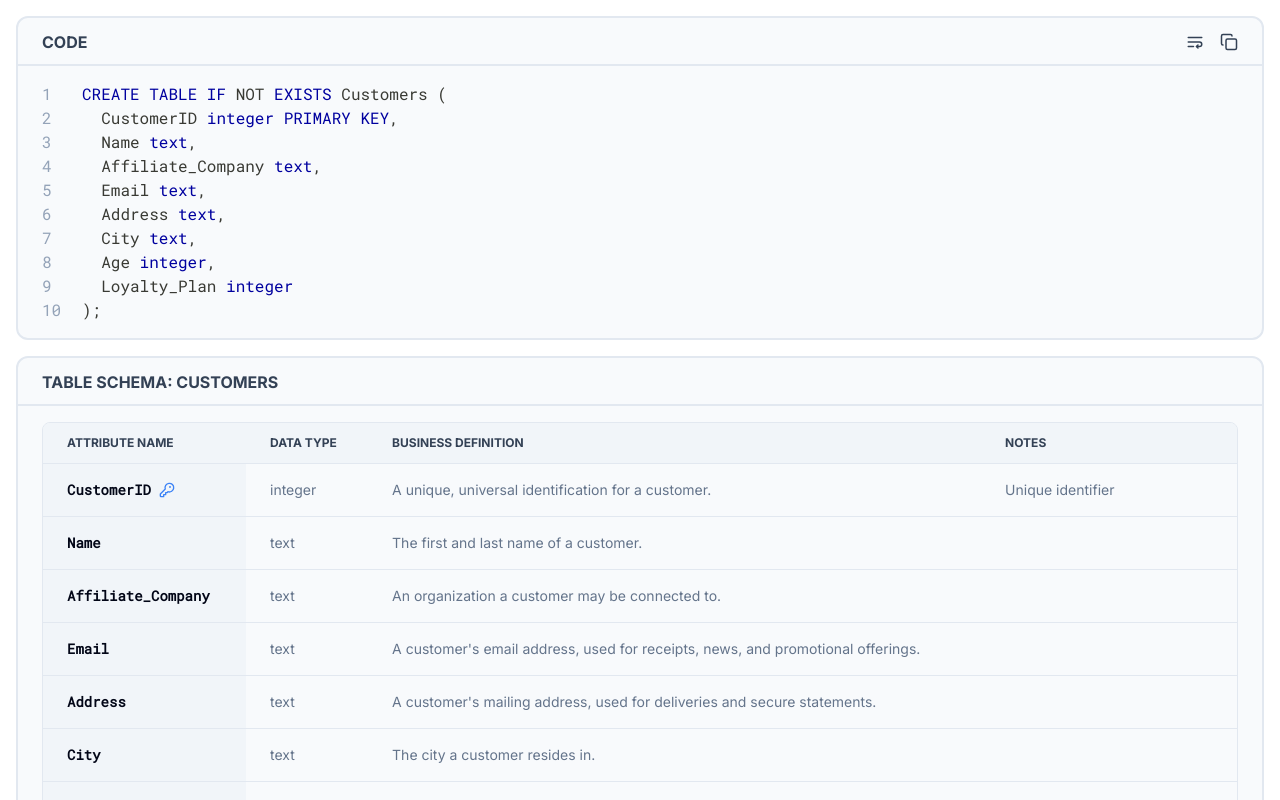
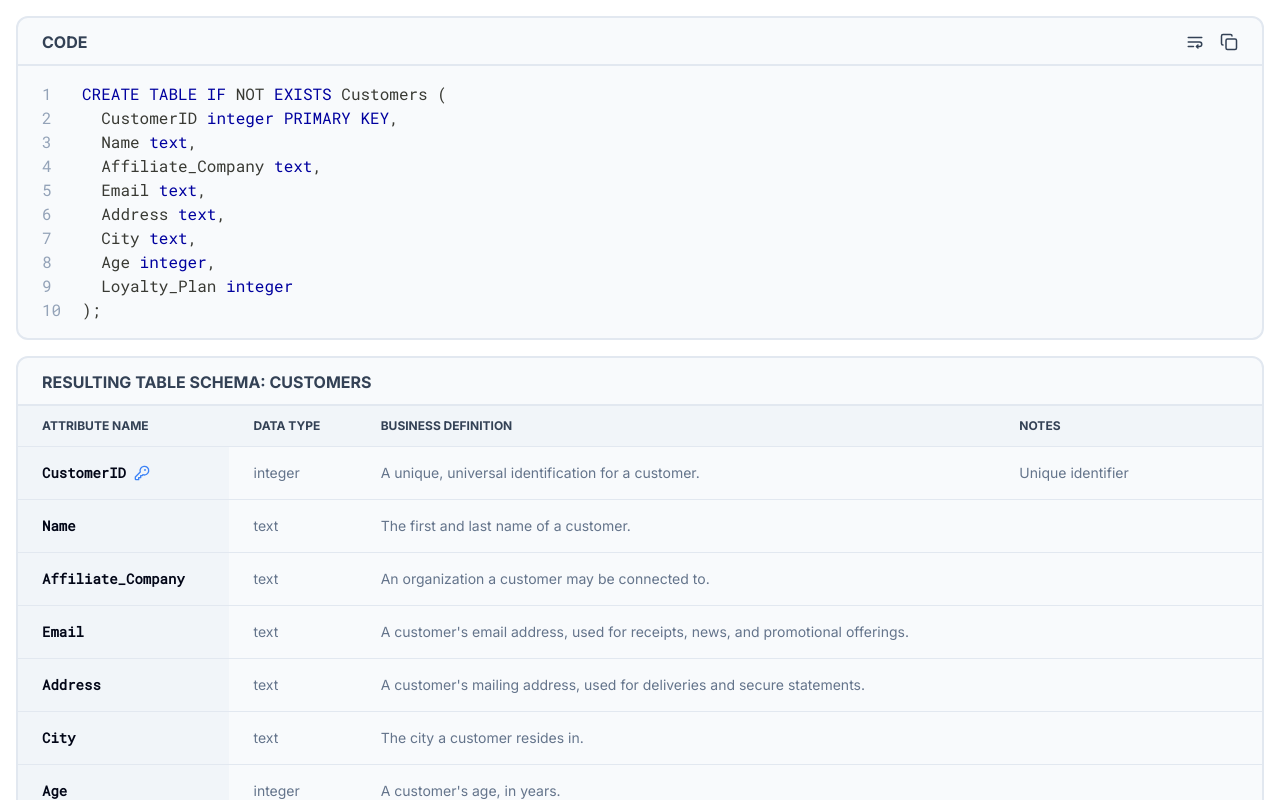
Before and after one commit to jaysella/block-comments, a Next.js app: page /databases/create-table in a window 1280 px wide. Shown: the top 800 px of the page. Built offline with nearby package versions, Linux system fonts and the light colour scheme.

Commit message:
Add customer data disclaimer

```diff
--- a/app/databases/create-table/page.tsx
+++ b/app/databases/create-table/page.tsx
@@ -28,36 +28,24 @@ export default function Page() {
 
       <Block>
         <BlockHeader>
-          <BlockTitle title="Table Schema: Customers" />
+          <BlockTitle title="Resulting Table Schema: Customers" />
         </BlockHeader>
 
-        <BlockContent>
-          <div className="relative w-full overflow-x-auto border rounded-lg border-slate-200 dark:border-slate-800">
+        <BlockContent withPadding={false}>
+          <div className="relative w-full overflow-x-auto">
             <table className="w-full text-sm text-left text-slate-500 dark:text-slate-400">
               <thead className="text-xs uppercase border-b text-slate-700 dark:text-slate-400 border-slate-200 dark:border-slate-800">
-                <tr>
-                  <th
-                    scope="col"
-                    className="px-6 py-3 bg-slate-100 dark:bg-slate-900"
-                  >
+                <tr className="bg-slate-100 dark:bg-slate-900">
+                  <th scope="col" className="px-6 py-3">
                     Attribute Name
                   </th>
-                  <th
-                    scope="col"
-                    className="px-6 py-3 bg-slate-100 dark:bg-slate-900"
-                  >
+                  <th scope="col" className="px-6 py-3">
                     Data Type
                   </th>
-                  <th
-                    scope="col"
-                    className="px-6 py-3 bg-slate-100 dark:bg-slate-900"
-                  >
+                  <th scope="col" className="px-6 py-3">
                     Business Definition
                   </th>
-                  <th
-                    scope="col"
-                    className="px-6 py-3 bg-slate-100 dark:bg-slate-900"
-                  >
+                  <th scope="col" className="px-6 py-3">
                     Notes
                   </th>
                 </tr>
--- a/app/databases/insert-rows/page.tsx
+++ b/app/databases/insert-rows/page.tsx
@@ -13,7 +13,7 @@ import {
   TooltipContent,
   TooltipTrigger,
 } from "@/app/_components/ui/tooltip";
-import { InfoIcon } from "lucide-react";
+import { InfoIcon, KeyRoundIcon } from "lucide-react";
 
 export const metadata: Metadata = {
   title: "Databases: Insert Rows",
@@ -28,7 +28,7 @@ export default function Page() {
 
       <Block>
         <BlockHeader>
-          <BlockTitle title="Table Data: Customers" />
+          <BlockTitle title="Resulting Table Data: Customers" />
         </BlockHeader>
 
         <BlockContent withPadding={false}>
@@ -36,7 +36,21 @@ export default function Page() {
             <table className="w-full text-sm text-left text-slate-500 dark:text-slate-400">
               <thead>
                 <tr className="text-xs uppercase border-b bg-slate-100 dark:bg-slate-900 text-slate-700 dark:text-slate-400 border-slate-200 dark:border-slate-800">
-                  <th className="px-6 py-2">CustomerID</th>
+                  <th className="px-6 py-2">
+                    <span className="flex flex-row items-center gap-2">
+                      CustomerID
+                      <Tooltip>
+                        <TooltipTrigger>
+                          <KeyRoundIcon size={12} className="text-blue-500" />
+                        </TooltipTrigger>
+                        <TooltipContent className="w-36">
+                          <p className="font-sans font-normal normal-case">
+                            Primary Key, autogenerated by SQLite
+                          </p>
+                        </TooltipContent>
+                      </Tooltip>
+                    </span>
+                  </th>
                   <th className="px-6 py-2">Name</th>
                   <th className="px-6 py-2">Affiliate_Company</th>
                   <th className="px-6 py-2">Email</th>
@@ -60,6 +74,13 @@ export default function Page() {
           </div>
         </BlockContent>
       </Block>
+
+      <div className="container p-2 mx-auto my-2 text-xs text-center text-slate-500">
+        <p>
+          This sample customer data is for illustrative purposes only. It was
+          randomly generated using Mockaroo, with some manual adjustments.
+        </p>
+      </div>
     </>
   );
 }
```
